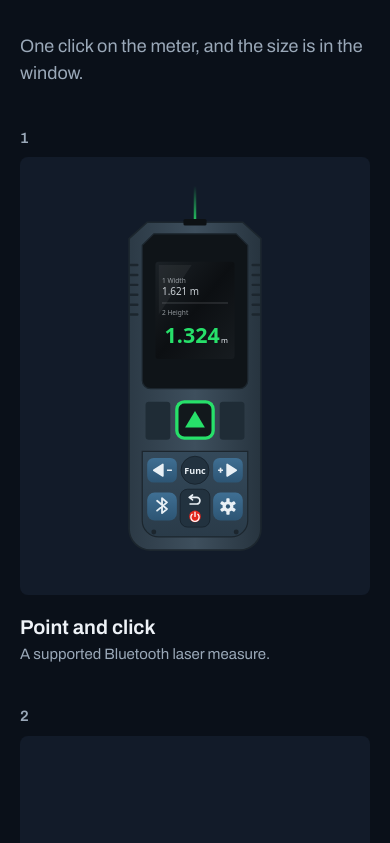
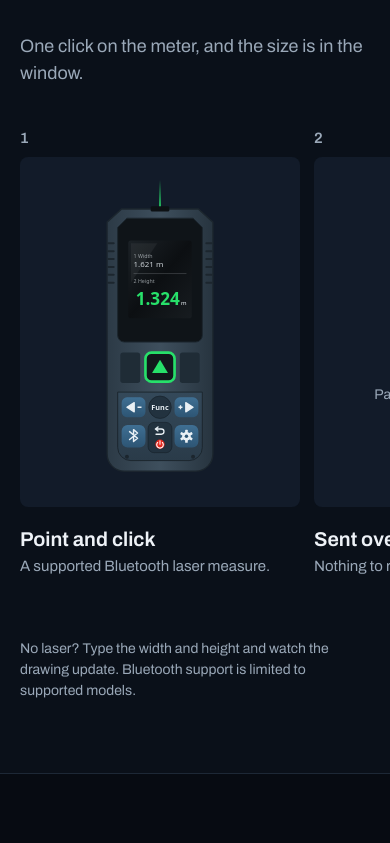
Before and after one commit to wincraftapp/wincraftapp.github.io, a plain HTML site: page index.html in a window 390 px wide. Shown: the part 1121-1964 px from the top of the page. Drawn offline with Linux system fonts and the light colour scheme.

Commit message:
Steps: swipe row on phones, next card peeking in
Co-Authored-By: Claude Fable 5.2 <noreply@anthropic.com>

```diff
--- a/index.html
+++ b/index.html
@@ -13,7 +13,7 @@
 <link rel="preconnect" href="https://fonts.googleapis.com">
 <link rel="preconnect" href="https://fonts.gstatic.com" crossorigin>
 <link rel="stylesheet" href="https://fonts.googleapis.com/css2?family=Archivo:wdth,wght@62..125,100..900&display=swap">
-<link rel="stylesheet" href="site.css?v=12">
+<link rel="stylesheet" href="site.css?v=13">
 </head>
 <body>
 <header class="nav"><div class="wrap nav__row">
--- a/site.css
+++ b/site.css
@@ -166,9 +166,11 @@ video:focus-visible { outline: 2px solid #8fb0ff; outline-offset: 3px; }
   .read { grid-auto-flow: column; align-items: end; gap: 28px; }
   .read .read__src { display: none; }
   .nav__links a:not(.nav__cta) { display: none; }
-  .steps, .pair { grid-template-columns: minmax(0, 1fr); }
-  .steps { border-top: 0; margin-top: 40px; row-gap: 40px; }
-  .steps .step { padding-top: 0; }
+  .pair { grid-template-columns: minmax(0, 1fr); }
+  /* phones: the four steps become one swipe row; each card is 80% wide so the next one peeks in */
+  .steps { display: flex; gap: 14px; overflow-x: auto; scroll-snap-type: x mandatory; scroll-padding-inline: var(--pad); margin: 40px calc(-1 * var(--pad)) 0; padding: 0 var(--pad) 12px; border-top: 0; scrollbar-width: none; }
+  .steps::-webkit-scrollbar { display: none; }
+  .steps .step { flex: 0 0 80%; scroll-snap-align: start; padding-top: 0; }
   .steps .step::after, .steps .step:nth-child(n+3)::after { display: none; }
   .steps .step::before { display: block; position: static; margin-bottom: 8px; }
 }
```
Also changed, not shown: privacy-policy.html (+1 -1 lines).
